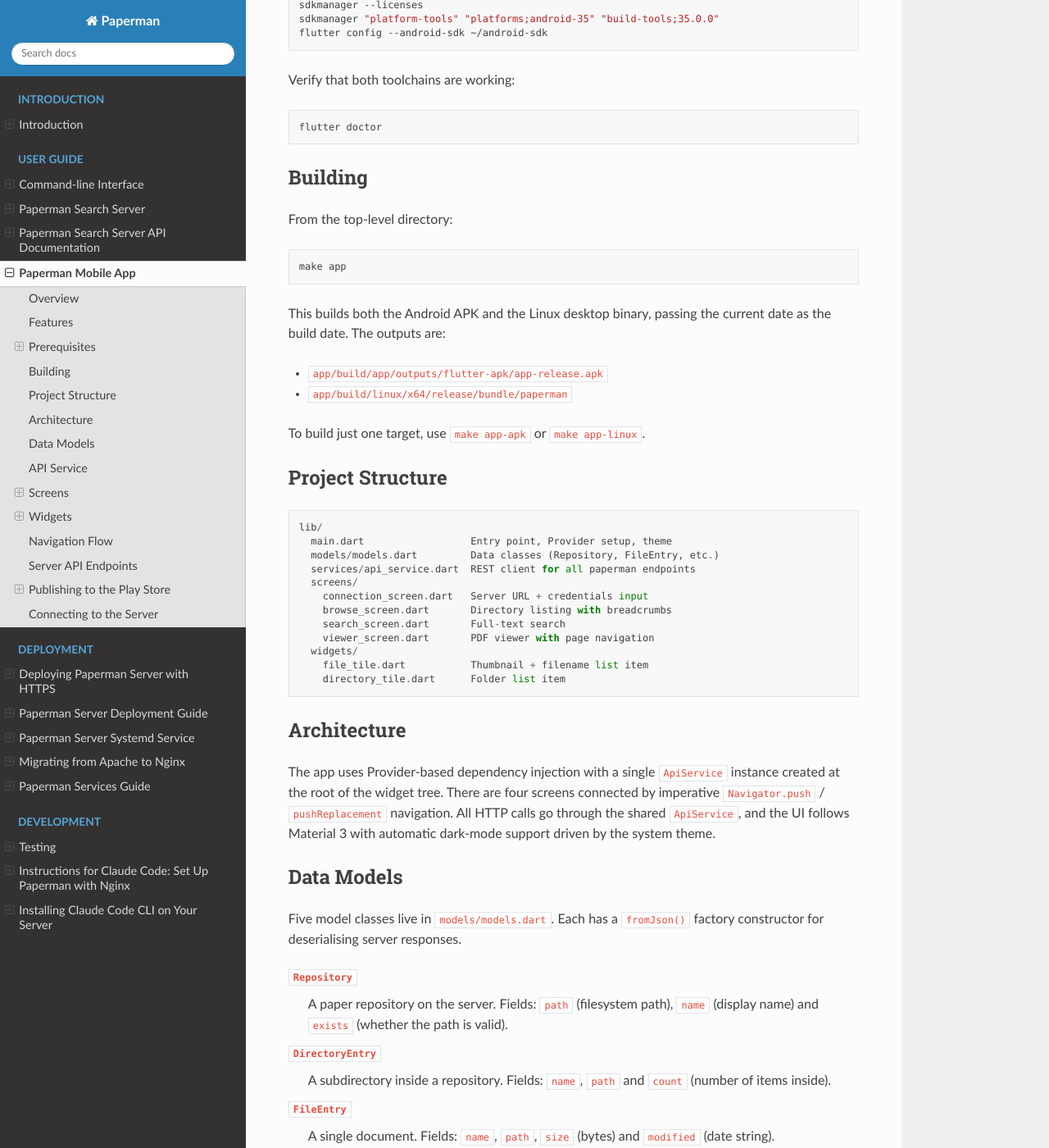
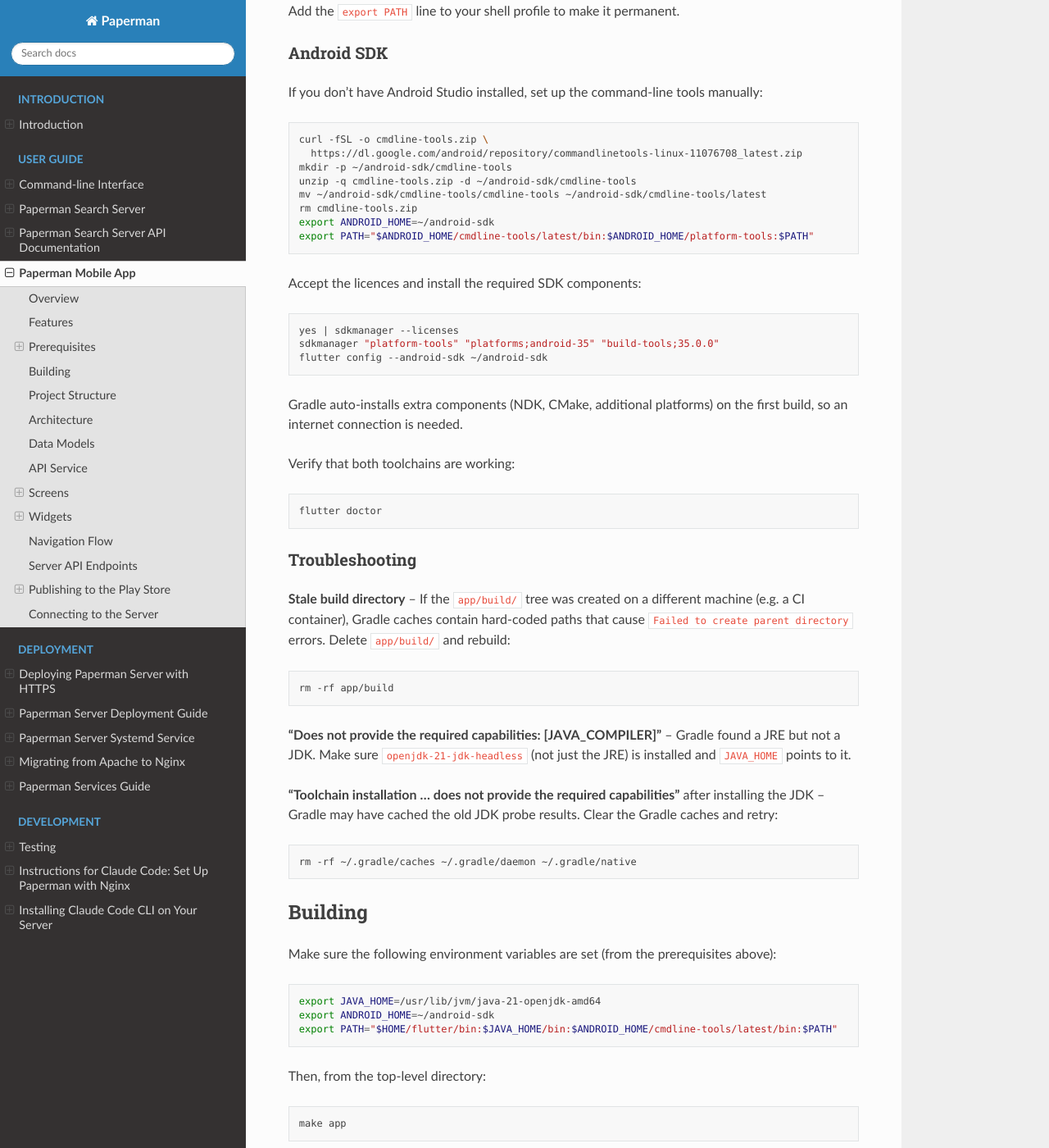
Before and after one commit to sjg20/paperman, a Sphinx documentation site: the page built from doc/app.rst, in a window 1280 px wide and 1400 px high, scrolled down 1314 px. Shown: the whole window at 82% size. Built offline with Sphinx 7.4.7 and the Read the Docs theme 3.1.0, drawn with Linux system fonts in a browser that asks for light colours; some of the changed text lies outside the part shown.

Commit message:
doc: Expand app build prerequisites and troubleshooting
The existing prerequisites section does not mention the Java JDK
requirement and lacks guidance for common build failures.

Add a Java JDK subsection explaining that a full JDK (not just a JRE)
is needed and how to set JAVA_HOME. Document the environment variables
needed before building. Add a troubleshooting subsection covering stale
build directories from other machines, missing JDK capabilities, and
stale Gradle toolchain caches. Also pipe 'yes' into sdkmanager
--licenses so it runs non-interactively.

Co-developed-by: Claude Opus 4.6 <noreply@anthropic.com>

```diff
--- a/doc/app.rst
+++ b/doc/app.rst
@@ -27,6 +27,29 @@
 
 Prerequisites
 -------------
+
+Java JDK
+~~~~~~~~
+
+Gradle requires Java 17 or newer with a full JDK (not just a JRE).
+Install the headless JDK package:
+
+.. code:: bash
+
+   sudo apt-get install -y openjdk-21-jdk-headless
+
+Then set ``JAVA_HOME`` so Gradle finds the compiler:
+
+.. code:: bash
+
+   export JAVA_HOME=/usr/lib/jvm/java-21-openjdk-amd64
+
+Add this to your shell profile to make it permanent.  You can verify
+that ``javac`` is available:
+
+.. code:: bash
+
+   $JAVA_HOME/bin/javac -version
 
 Flutter SDK
 ~~~~~~~~~~~
@@ -64,9 +87,12 @@
 
 .. code:: bash
 
-   sdkmanager --licenses
+   yes | sdkmanager --licenses
    sdkmanager "platform-tools" "platforms;android-35" "build-tools;35.0.0"
    flutter config --android-sdk ~/android-sdk
+
+Gradle auto-installs extra components (NDK, CMake, additional
+platforms) on the first build, so an internet connection is needed.
 
 Verify that both toolchains are working:
 
@@ -74,10 +100,44 @@
 
    flutter doctor
 
+Troubleshooting
+~~~~~~~~~~~~~~~
+
+**Stale build directory** -- If the ``app/build/`` tree was created on a
+different machine (e.g. a CI container), Gradle caches contain
+hard-coded paths that cause ``Failed to create parent directory``
+errors.  Delete ``app/build/`` and rebuild:
+
+.. code:: bash
+
+   rm -rf app/build
+
+**"Does not provide the required capabilities: [JAVA_COMPILER]"** --
+Gradle found a JRE but not a JDK.  Make sure
+``openjdk-21-jdk-headless`` (not just the JRE) is installed and
+``JAVA_HOME`` points to it.
+
+**"Toolchain installation ... does not provide the required
+capabilities"** after installing the JDK -- Gradle may have cached
+the old JDK probe results.  Clear the Gradle caches and retry:
+
+.. code:: bash
+
+   rm -rf ~/.gradle/caches ~/.gradle/daemon ~/.gradle/native
+
 Building
 --------
 
-From the top-level directory:
+Make sure the following environment variables are set (from the
+prerequisites above):
+
+.. code:: bash
+
+   export JAVA_HOME=/usr/lib/jvm/java-21-openjdk-amd64
+   export ANDROID_HOME=~/android-sdk
+   export PATH="$HOME/flutter/bin:$JAVA_HOME/bin:$ANDROID_HOME/cmdline-tools/latest/bin:$PATH"
+
+Then, from the top-level directory:
 
 .. code:: bash
 
```
